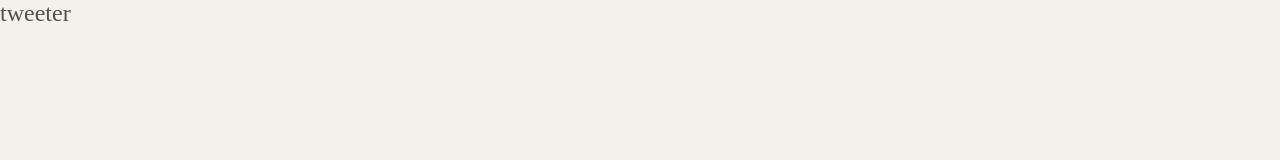
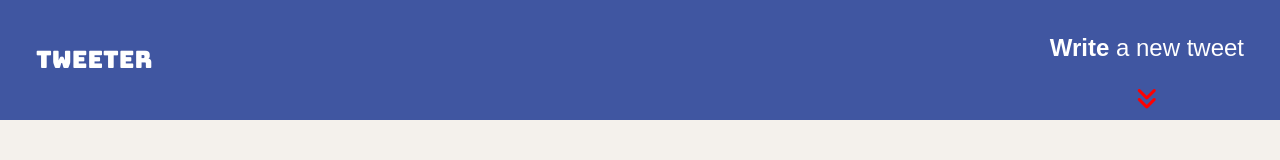
Before and after one commit to ashwinihegde28/tweeterProject, a website: page public/index.html in a window 1280 px wide. Drawn offline with nearby package versions, Linux system fonts and the light colour scheme.

Commit message:
Included The navigation bar for the tweeter project

```diff
--- a/public/index.html
+++ b/public/index.html
@@ -5,10 +5,28 @@
     <title>Tweeter - Home Page</title>
 
     <!-- External CSS -->
-    <link rel="stylesheet" href="https://cdnjs.cloudflare.com/ajax/libs/normalize/8.0.1/normalize.min.css" type="text/css" />
+    <link
+      rel="stylesheet"
+      href="https://cdnjs.cloudflare.com/ajax/libs/normalize/8.0.1/normalize.min.css"
+      type="text/css"
+    />
+    <link rel="preconnect" href="https://fonts.googleapis.com" />
+    <link rel="preconnect" href="https://fonts.gstatic.com" crossorigin />
+    <link
+      href="https://fonts.googleapis.com/css2?family=Bungee&family=Source+Sans+Pro:ital,wght@1,900&display=swap"
+      rel="stylesheet"
+    />
 
     <!-- App CSS -->
     <link rel="stylesheet" href="/styles/layout.css" type="text/css" />
+    <link rel="stylesheet" href="/styles/nav.css" type="text/css" />
+    <link
+      rel="stylesheet"
+      href="https://cdnjs.cloudflare.com/ajax/libs/font-awesome/6.4.0/css/all.min.css"
+      integrity="sha512-iecdLmaskl7CVkqkXNQ/ZH/XLlvWZOJyj7Yy7tcenmpD1ypASozpmT/E0iPtmFIB46ZmdtAc9eNBvH0H/ZpiBw=="
+      crossorigin="anonymous"
+      referrerpolicy="no-referrer"
+    />
 
     <!-- External JS -->
     <script src="https://ajax.googleapis.com/ajax/libs/jquery/3.4.1/jquery.min.js"></script>
@@ -20,7 +38,11 @@
   <body>
     <!-- Top nav bar (fixed) -->
     <nav>
-      <span>tweeter</span>
+      <span>Tweeter</span>
+      <div class="WrtLink">
+        <p><strong>Write</strong> a new tweet</p>
+        <i class="fa-sharp fa-solid fa-angles-down"></i>
+      </div>
     </nav>
 
     <!-- Page-specific (main) content here -->
--- a/public/styles/layout.css
+++ b/public/styles/layout.css
@@ -13,11 +13,14 @@
 /*
  * Global layout stuff
  */
-
+/* nav{
+font-family: "Bungee";
+} */
 body {
   color: #545149;
   background-color: #f4f1ec;
   font-size: 24px;
+  font-family:"Source Sans Pro";
 }
 
 /*
--- /dev/null
+++ b/public/styles/nav.css
@@ -0,0 +1,28 @@
+nav{
+    height: 120px;
+        width: 100vw;
+        background-color: #4056A1;
+        color: #FFFFFF;
+        padding: 0 1.5em;
+        display: flex;
+        align-items: center;
+        justify-content: space-between;
+
+}
+
+nav span {
+    font-family: Bungee, sans-serif;
+}
+
+.WrtLink{
+    display: flex;
+    flex-direction: column;
+    align-items: center;
+    font-style: normal;
+    font-family: sans-serif;
+
+}
+nav i{
+    color:red;
+    font-weight: bold;
+}
```
Also changed, not shown: server/data-files/initial-tweets.json (+5 -5 lines), 1 other file.
